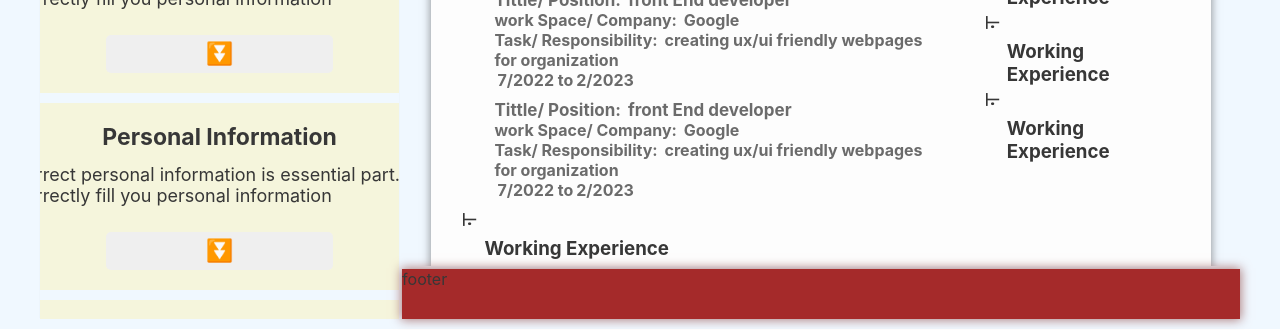
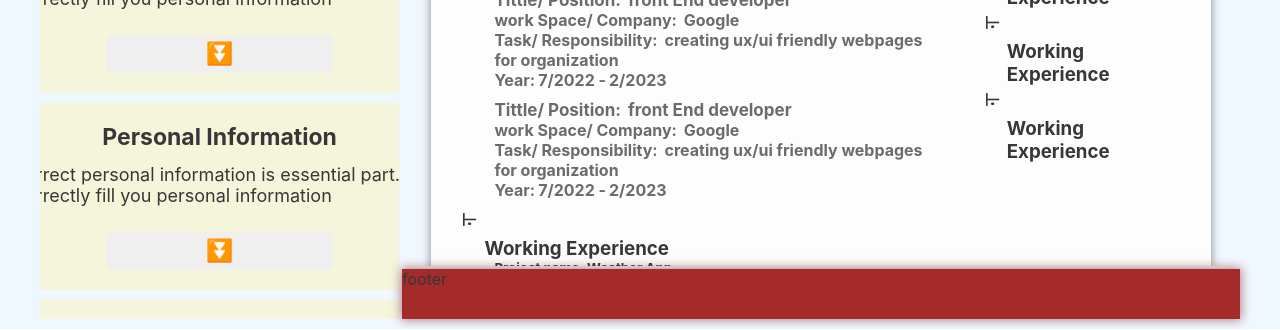
Before and after one commit to marwanGA09/Cv-project, a React (Vite) app: page / in a window 1280 px wide. Shown: the part 467-797 px from the top of the page. Built offline with nearby package versions, Linux system fonts and the light colour scheme.

Commit message:
create personal-project component

```diff
--- a/src/App.jsx
+++ b/src/App.jsx
@@ -130,7 +130,10 @@ function CV({ children }) {
             <Experience />
             <Experience />
           </CvCard>
-          <CvCard />
+          <CvCard>
+            <PersonalProject />
+            <PersonalProject />
+          </CvCard>
           <CvCard />
         </div>
         <div className="right">
@@ -186,11 +189,32 @@ function Experience() {
       <h6>
         Task/ Responsibility:{' '}
         <span>creating ux/ui friendly webpages for organization</span>
-        <p className="date">
-          <span className="from">7/2022</span> to
-          <span className="to">2/2023</span>
-        </p>
+      </h6>
+      <h6 className="date">
+        Year:
+        <span className="from">7/2022</span> -<span className="to">2/2023</span>
       </h6>
     </div>
   );
 }
+
+function PersonalProject() {
+  return (
+    <div className="personal-project">
+      <h5>
+        Project name: <span>Weather App</span>
+      </h5>
+      <h6>
+        description:{' '}
+        <span>
+          Lorem ipsum dolor, sit amet consectetur adipisicing elit. Nemo
+          mollitia quod esse repellat, sed, amet officiis, molestias quibusdam
+          labor.
+        </span>
+      </h6>
+      <a href="#" target="_black">
+        <span>🐈</span> Github
+      </a>
+    </div>
+  );
+}
```
